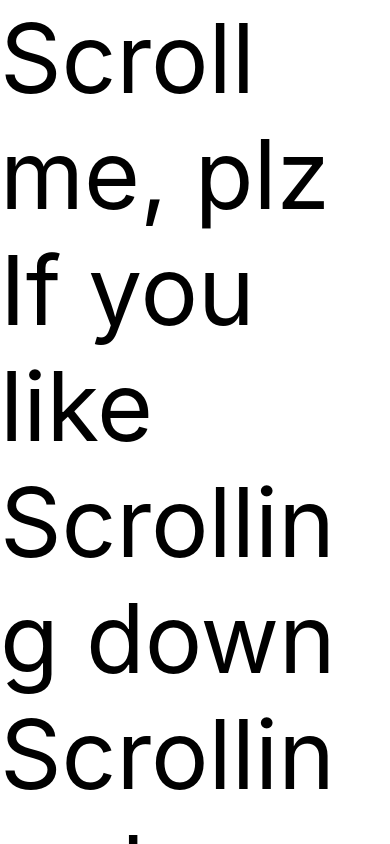
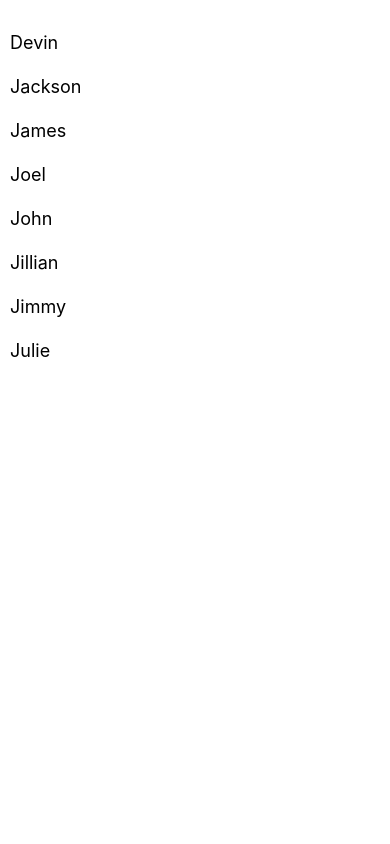
Before and after one commit to thaohoangvn/learn-react, a React Native app: screen / in a window 390 px wide. Built offline with nearby package versions, Linux system fonts and the light colour scheme.

Commit message:
[f] Basic FlatList

```diff
--- a/App.js
+++ b/App.js
@@ -1,60 +1,37 @@
 import React, { Component } from 'react';
-import { Alert, ScrollView, Image, Button, StyleSheet, View, Text } from 'react-native';
+import { AppRegistry, FlatList, StyleSheet, Text, View } from 'react-native';
 
-export default class IScrolledDownAndWhatHappenedNextShockedMe extends Component {
+export default class FlatListBasics extends Component {
   render() {
     return (
-      <ScrollView>
-        <Text style={{fontSize: 96}}>Scroll me, plz</Text>
-        <Image source='http://refutales.eu/wp-content/uploads/2016/10/favicon.png'/>
-        <Image source='http://refutales.eu/wp-content/uploads/2016/10/favicon.png'/>
-        <Image source='http://refutales.eu/wp-content/uploads/2016/10/favicon.png'/>
-        <Image source='http://refutales.eu/wp-content/uploads/2016/10/favicon.png'/>
-        <Image source='http://refutales.eu/wp-content/uploads/2016/10/favicon.png'/>
-        <Text style={{fontSize: 96}}>If you like</Text>
-        <Image source='http://refutales.eu/wp-content/uploads/2016/10/favicon.png'/>
-        <Image source='http://refutales.eu/wp-content/uploads/2016/10/favicon.png'/>
-        <Image source='http://refutales.eu/wp-content/uploads/2016/10/favicon.png'/>
-        <Image source='http://refutales.eu/wp-content/uploads/2016/10/favicon.png'/>
-        <Image source='http://refutales.eu/wp-content/uploads/2016/10/favicon.png'/>
-        <Text style={{fontSize: 96}}>Scrolling down</Text>
-        <Image source='http://refutales.eu/wp-content/uploads/2016/10/favicon.png'/>
-        <Image source='http://refutales.eu/wp-content/uploads/2016/10/favicon.png'/>
-        <Image source='http://refutales.eu/wp-content/uploads/2016/10/favicon.png'/>
-        <Image source='http://refutales.eu/wp-content/uploads/2016/10/favicon.png'/>
-        <Image source='http://refutales.eu/wp-content/uploads/2016/10/favicon.png'/>
-        <Text style={{fontSize: 96}}>Scrolling down</Text>
-        <Image source='http://refutales.eu/wp-content/uploads/2016/10/favicon.png'/>
-        <Image source='http://refutales.eu/wp-content/uploads/2016/10/favicon.png'/>
-        <Image source='http://refutales.eu/wp-content/uploads/2016/10/favicon.png'/>
-        <Image source='http://refutales.eu/wp-content/uploads/2016/10/favicon.png'/>
-        <Image source='http://refutales.eu/wp-content/uploads/2016/10/favicon.png'/>
-        <Text style={{fontSize: 96}}>Scrolling down</Text>
-        <Image source='http://refutales.eu/wp-content/uploads/2016/10/favicon.png'/>
-        <Image source='http://refutales.eu/wp-content/uploads/2016/10/favicon.png'/>
-        <Image source='http://refutales.eu/wp-content/uploads/2016/10/favicon.png'/>
-        <Image source='http://refutales.eu/wp-content/uploads/2016/10/favicon.png'/>
-        <Image source='http://refutales.eu/wp-content/uploads/2016/10/favicon.png'/>
-        <Text style={{fontSize: 96}}>What's the best</Text>
-        <Image source='http://refutales.eu/wp-content/uploads/2016/10/favicon.png'/>
-        <Image source='http://refutales.eu/wp-content/uploads/2016/10/favicon.png'/>
-        <Image source='http://refutales.eu/wp-content/uploads/2016/10/favicon.png'/>
-        <Image source='http://refutales.eu/wp-content/uploads/2016/10/favicon.png'/>
-        <Image source='http://refutales.eu/wp-content/uploads/2016/10/favicon.png'/>
-        <Text style={{fontSize: 96}}>What's the best</Text>
-        <Image source='http://refutales.eu/wp-content/uploads/2016/10/favicon.png'/>
-        <Image source='http://refutales.eu/wp-content/uploads/2016/10/favicon.png'/>
-        <Image source='http://refutales.eu/wp-content/uploads/2016/10/favicon.png'/>
-        <Image source='http://refutales.eu/wp-content/uploads/2016/10/favicon.png'/>
-        <Image source='http://refutales.eu/wp-content/uploads/2016/10/favicon.png'/>
-        <Text style={{fontSize: 96}}>Framework around?</Text>
-        <Image source='http://refutales.eu/wp-content/uploads/2016/10/favicon.png'/>
-        <Image source='http://refutales.eu/wp-content/uploads/2016/10/favicon.png'/>
-        <Image source='http://refutales.eu/wp-content/uploads/2016/10/favicon.png'/>
-        <Image source='http://refutales.eu/wp-content/uploads/2016/10/favicon.png'/>
-        <Image source='http://refutales.eu/wp-content/uploads/2016/10/favicon.png'/>
-        <Text style={{fontSize: 96}}>React Native!!!</Text>
-      </ScrollView>
-    );
+      <View style={styles.container}>
+        <FlatList
+          data={[
+            {key: 'Devin'},
+            {key: 'Jackson'},
+            {key: 'James'},
+            {key: 'Joel'},
+            {key: 'John'},
+            {key: 'Jillian'},
+            {key: 'Jimmy'},
+            {key: 'Julie'},
+          ]}
+          renderItem={({item}) => <Text style={styles.item}>{item.key}</Text>}
+        >
+        </FlatList>
+      </View>
+    )
   }
 }
+
+const styles = StyleSheet.create({
+  container: {
+    flex: 1,
+    paddingTop: 22,
+  },
+  item: {
+    padding: 10,
+    fontSize: 18,
+    height: 44
+  }
+})
```
